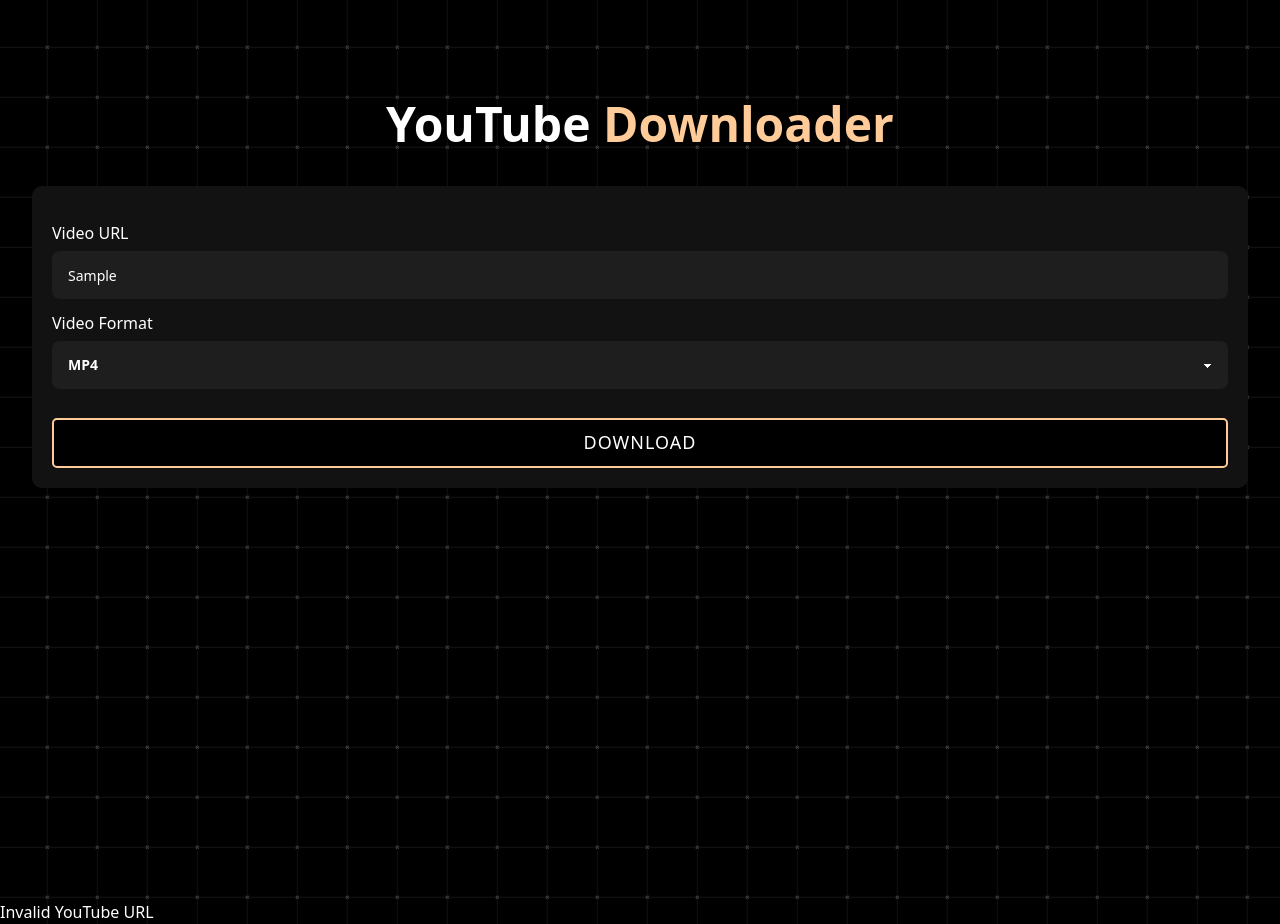
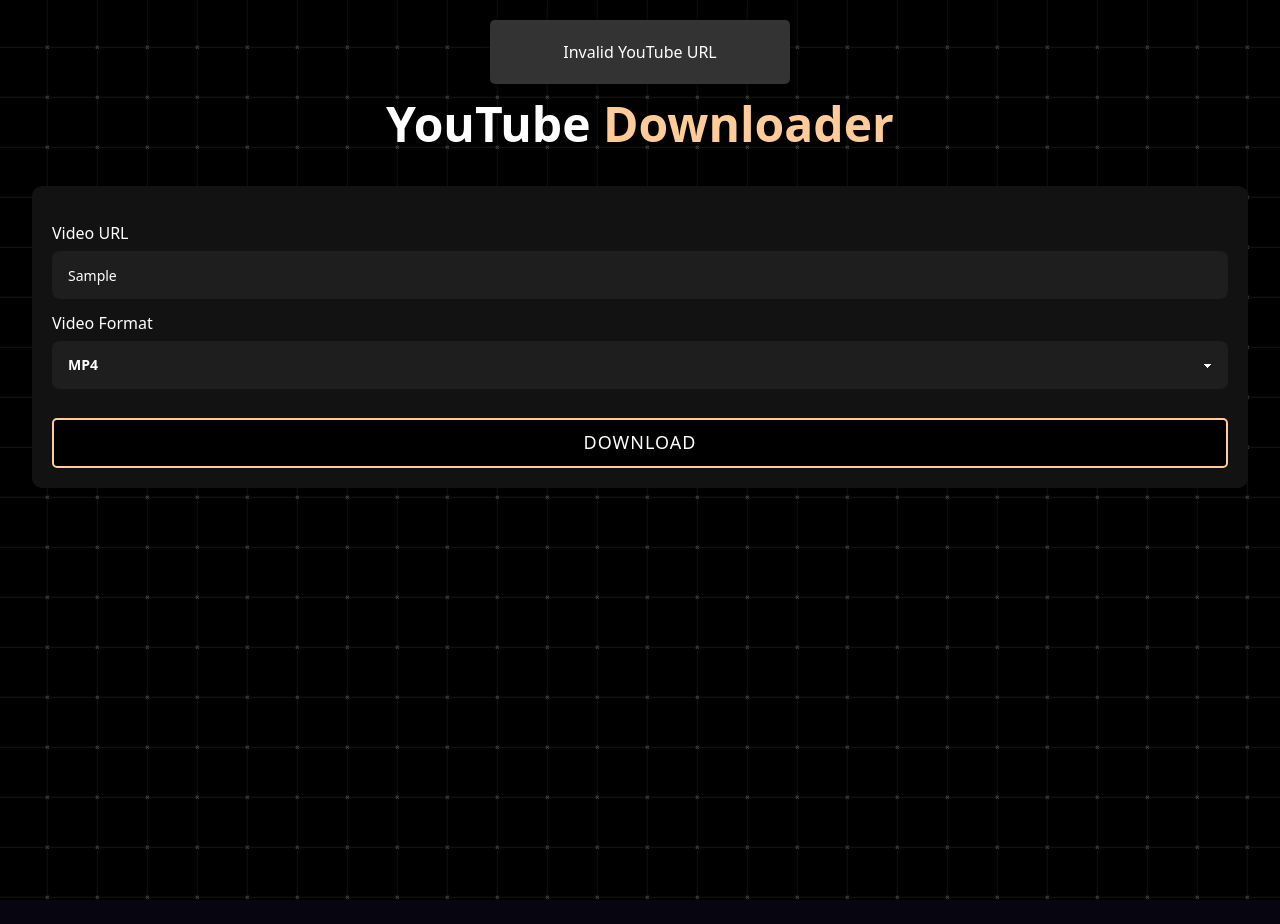
Before and after one commit to Cliffvincent/Ytdl, a website: page public/index.html in a window 1280 px wide. Both pictures are taken after typing "Sample" into the empty fields and a click on the button "DOWNLOAD". After the commit the page ends 900 px from the top, so only its background shows below. Drawn offline with nearby package versions, Linux system fonts and the light colour scheme.

Commit message:
Update style.css

```diff
--- a/public/style.css
+++ b/public/style.css
@@ -272,3 +272,31 @@
 .visible {
   display: block;
 }
+
+/* Custom Alert Styles */
+.custom-alert {
+    position: fixed;
+    top: 20px;
+    left: 50%;
+    transform: translateX(-50%);
+    padding: 20px;
+    background-color: #333;
+    color: #fff;
+    border-radius: 5px;
+    box-shadow: 0 0 10px rgba(0, 0, 0, 0.5);
+    z-index: 1000;
+    text-align: center;
+    font-size: 16px;
+    max-width: 90%;
+    width: 300px;
+}
+
+.custom-alert.show {
+    opacity: 1;
+    transition: opacity 0.3s ease-in-out;
+}
+
+.custom-alert.hide {
+    opacity: 0;
+    transition: opacity 0.3s ease-in-out;
+}
```
